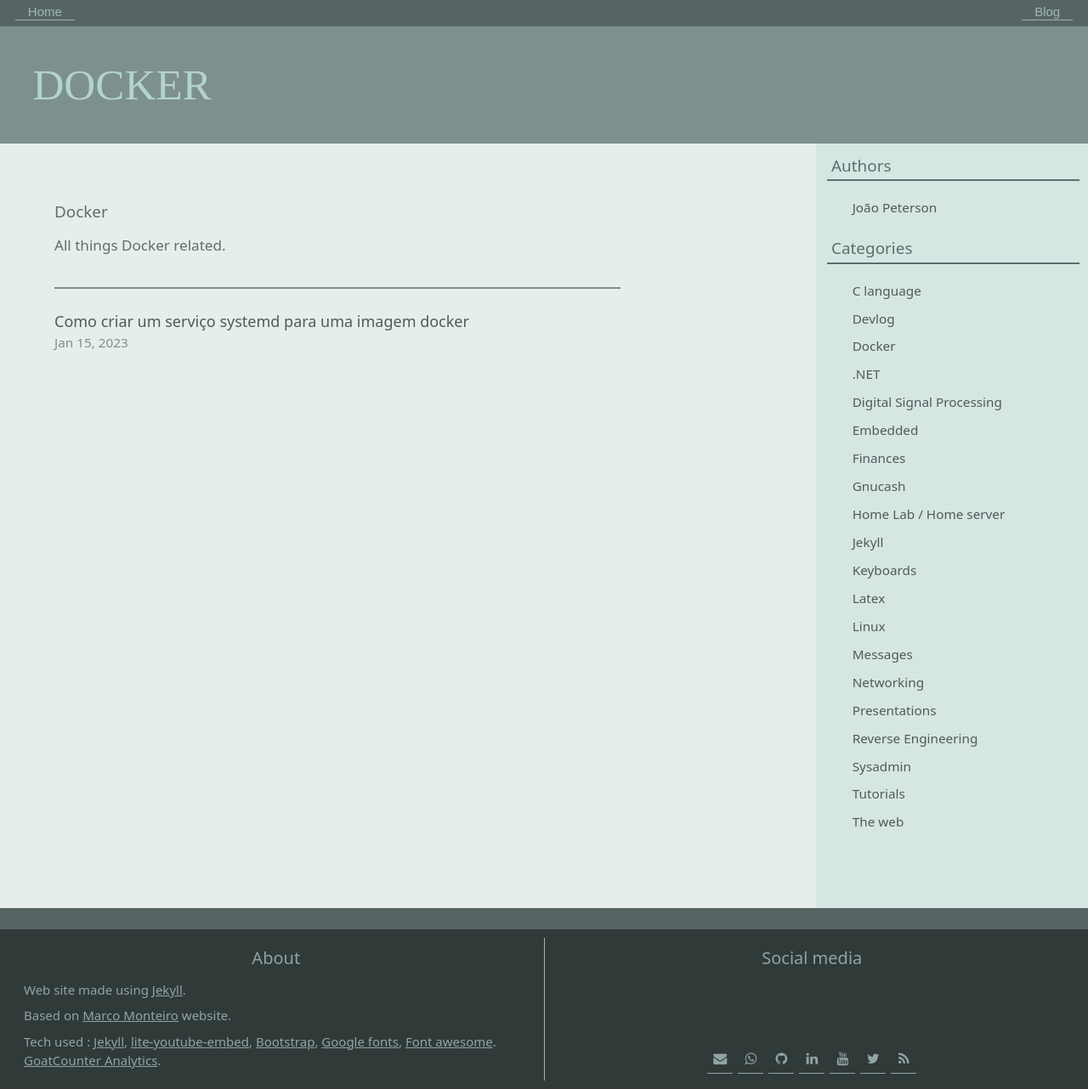
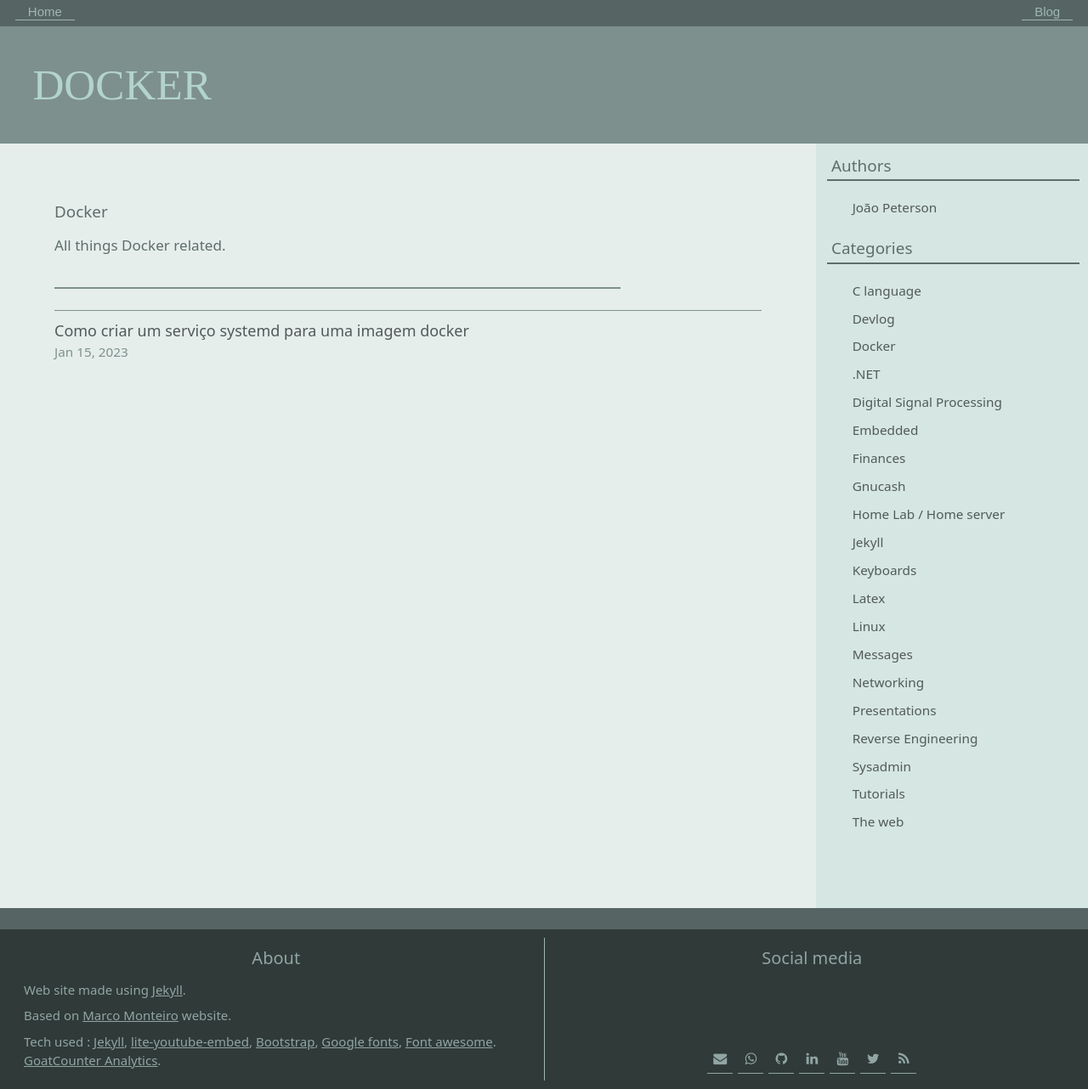
Before and after one commit to Joao-Peterson/joao-peterson.github.io, a Jekyll site: the page built from _category/docker.md, in a window 1280 px wide. Shown: the whole page at 85% size. Built offline with Jekyll 4.4.1, drawn with Linux system fonts in a browser that asks for light colours; nearby versions of some CDN libraries; some web fonts are replaced.

Commit message:
blog better post listing

```diff
--- a/_layouts/blog.html
+++ b/_layouts/blog.html
@@ -9,6 +9,7 @@
             <li>
                 <a href="{{ post.url }}">{{ post.title}}</a>
                 <p>{{ post.date | date: "%-d %b %Y | %H:%M" }}</p>
+                <p class="smallDesc">{{ post.content | strip_html | truncatewords: 30 }}</p>
             </li>
         {% endfor %}
     </ul>
--- a/css/blog.css
+++ b/css/blog.css
@@ -26,6 +26,11 @@
 }
 
 .myposts li{
+	border-style: solid;
+	border-width: 0;
+	border-top-width: 1px;
+
+	padding-top: 1ex;
 	padding-bottom: 25px;
 }
 
@@ -40,6 +45,10 @@
 
 .myposts p{
 	font-size: 1.7vh;
+}
+
+p.smallDesc{
+	font-size: 60%;
 }
 
 .default-banner {
```
